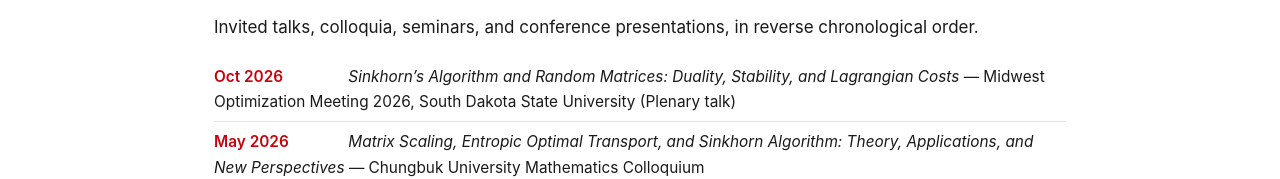
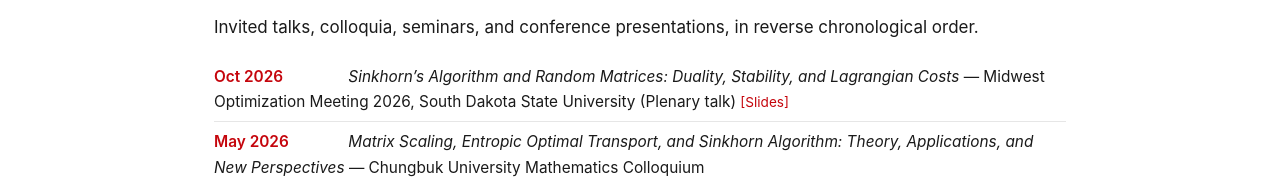
Before and after one commit to HanbaekLyu/HanbaekLyu.github.io, a plain HTML site: page talks.html in a window 1280 px wide. Shown: the part 222-401 px from the top of the page. Drawn offline with Linux system fonts and the light colour scheme.

Commit message:
Add slides for MOM 2026 plenary talk and link in talks.html

```diff
--- a/talks.html
+++ b/talks.html
@@ -29,7 +29,7 @@
     <h2>Talks</h2>
     <p>Invited talks, colloquia, seminars, and conference presentations, in reverse chronological order.</p>
     <ul class="term-list">
-      <li><span class="term">Oct 2026</span> <em>Sinkhorn&rsquo;s Algorithm and Random Matrices: Duality, Stability, and Lagrangian Costs</em> &mdash; Midwest Optimization Meeting 2026, South Dakota State University (Plenary talk)</li>
+      <li><span class="term">Oct 2026</span> <em>Sinkhorn&rsquo;s Algorithm and Random Matrices: Duality, Stability, and Lagrangian Costs</em> &mdash; Midwest Optimization Meeting 2026, South Dakota State University (Plenary talk) <span class="pub-links"><a href="files/slides/MOM2026.pdf">[Slides]</a></span></li>
       <li><span class="term">May 2026</span> <em>Matrix Scaling, Entropic Optimal Transport, and Sinkhorn Algorithm: Theory, Applications, and New Perspectives</em> &mdash; Chungbuk University Mathematics Colloquium</li>
       <li><span class="term">Apr 2026</span> <em>Matrix Scaling, Entropic Optimal Transport, and Sinkhorn Algorithm: Theory, Applications, and New Perspectives</em> &mdash; UW&ndash;Madison Mathematics AI Seminar <span class="pub-links"><a href="files/slides/wisc_ai.pdf">[Slides]</a></span></li>
       <li><span class="term">Apr 2025</span> <em>Large random matrices with given margins</em> &mdash; UNC IDEAS Seminar <span class="pub-links"><a href="files/slides/ct_limit_unc.pdf">[Slides]</a></span></li>
```
Also changed, not shown: 1 other file.
